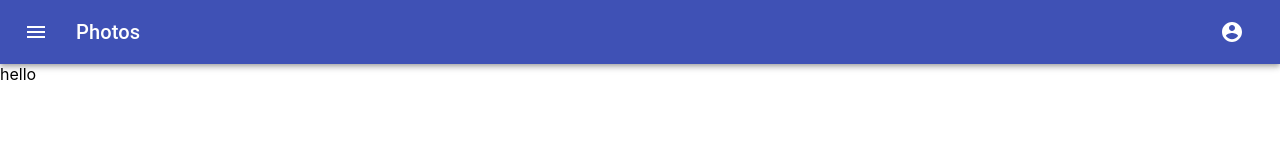
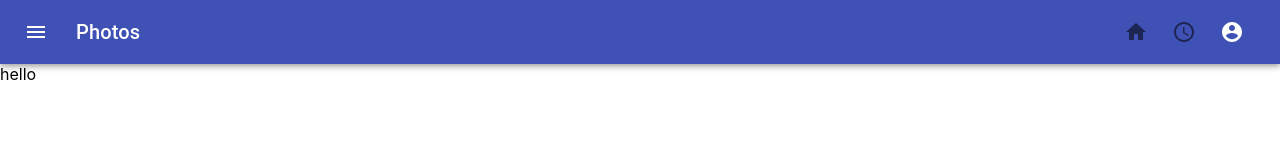
Before and after one commit to sunjaeyoon/react-materialui, a React (Create React App) app in the folder client/: page / in a window 1280 px wide. Shown: the top 160 px of the page. Built offline with nearby package versions, Linux system fonts and the light colour scheme.

Commit message:
"Header edits"

```diff
--- a/client/src/components/Header.js
+++ b/client/src/components/Header.js
@@ -8,6 +8,8 @@ import MenuIcon from '@material-ui/icons/Menu';
 import AccountCircle from '@material-ui/icons/AccountCircle';
 import MenuItem from '@material-ui/core/MenuItem';
 import Menu from '@material-ui/core/Menu';
+import HomeIcon from '@material-ui/icons/Home';
+import ScheduleRoundedIcon from '@material-ui/icons/ScheduleRounded';
 
 const useStyles = makeStyles((theme) => ({
     root: {
@@ -46,6 +48,12 @@ export default function Header() {
             <Typography variant="h6" className={classes.title}>
               Photos
             </Typography>
+            <IconButton>
+              <HomeIcon/>
+            </IconButton>
+            <IconButton>
+              <ScheduleRoundedIcon/>
+            </IconButton>
             {auth && (
               <div>
                 <IconButton
```
Also changed, not shown: 1 other file (tests, documents, lock files or other folders).
